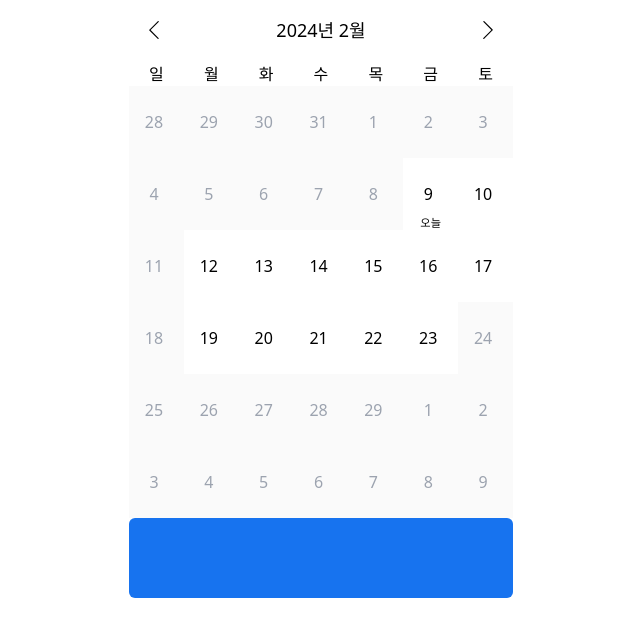
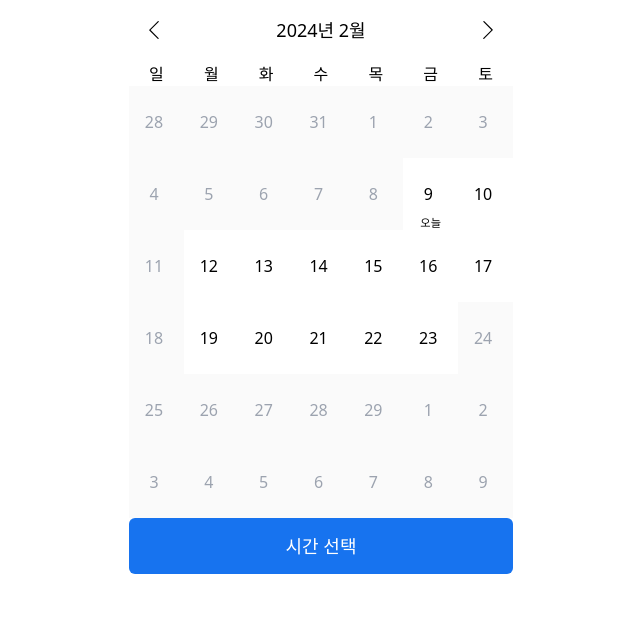
Before and after one commit to uudeok/calendeok, a React app: page / in a window 1280 px wide. Shown: the top 636 px of the page, without its empty margins (319-959 px from the left). Built offline with nearby package versions, Linux system fonts and the light colour scheme.

Commit message:
timePicker 필수옵션 생성

```diff
--- a/src/App.tsx
+++ b/src/App.tsx
@@ -1,4 +1,4 @@
-import React, { useState } from "react";
+import { useState } from "react";
 import Calender from "./Calendeok";
 import dayjs from "dayjs";
 
@@ -6,9 +6,16 @@ const SUNDAY = 0;
 
 const App = () => {
   const [date, setDate] = useState(new Date());
+  const [time, setTime] = useState("");
 
   const handleDate = (date: Date) => {
     console.log("date", date);
+    setDate(date);
+  };
+
+  const handleTime = (time: string) => {
+    console.log("time", time);
+    setTime(time);
   };
 
   const laterTwoWeeks = dayjs(new Date()).add(14, "day").toDate();
@@ -27,6 +34,8 @@ const App = () => {
       maxDate={laterTwoWeeks}
       filterDate={isOpenDay}
       showTimePicker={true}
+      onClickTime={handleTime}
+      selectedTime={time}
     />
   );
 };
--- a/src/Calendeok/index.tsx
+++ b/src/Calendeok/index.tsx
@@ -2,7 +2,7 @@ import { useState } from "react";
 import DayOfWeek from "./DayOfWeek";
 import Day from "./Day";
 import MonthController from "./MonthController";
-import TimePicker from "../TimePicker";
+import TimePicker, { TimePickerType } from "../TimePicker";
 
 type CalenderType = {
   selected: Date;
@@ -14,6 +14,16 @@ type CalenderType = {
   showTimePicker?: boolean;
 };
 
+type CalendarWithTimePicker = CalenderType & TimePickerType;
+
+type CalendarWithOutTimePicker = CalenderType & {
+  showTimePicker?: false;
+  onClickTime?: never;
+  selectedTime?: never;
+};
+
+type CombinedProps = CalendarWithTimePicker | CalendarWithOutTimePicker;
+
 const Calender = ({
   selected,
   onClick,
@@ -22,7 +32,9 @@ const Calender = ({
   maxDate,
   filterDate,
   showTimePicker,
-}: CalenderType) => {
+  onClickTime,
+  selectedTime,
+}: CombinedProps) => {
   const [curYear, SetCurYear] = useState(selected.getFullYear());
   const [curMonth, setCurMonth] = useState(selected.getMonth());
 
@@ -44,7 +56,14 @@ const Calender = ({
         maxDate={maxDate}
         filterDate={filterDate}
       />
-      {showTimePicker && <TimePicker timeInterval={30} />}
+      {showTimePicker && (
+        <TimePicker
+          timeInterval={30}
+          placeholder="시간 선택"
+          onClickTime={onClickTime}
+          selectedTime={selectedTime}
+        />
+      )}
     </div>
   );
 };
--- a/src/TimePicker/DropDown.tsx
+++ b/src/TimePicker/DropDown.tsx
@@ -3,20 +3,49 @@ import { TimeListType } from "../@types";
 
 type DropDownType = {
   timeList: TimeListType[];
+  placeholder?: string;
+  onClickTime: (time: string) => void;
+  selectedTime: string;
 };
 
-const DropDown = ({ timeList }: DropDownType) => {
+const DropDown = ({
+  timeList,
+  placeholder,
+  onClickTime,
+  selectedTime,
+}: DropDownType) => {
   const [isFolded, setIsFolded] = useState(false);
 
   const handleFolder = (e: React.MouseEvent) => {
     setIsFolded((prev) => !prev);
   };
 
+  const handleTime = (e: React.MouseEvent) => {
+    const item = e.target as HTMLElement;
+    const selectedTime = item.innerText;
+
+    onClickTime(selectedTime);
+    setIsFolded(false);
+  };
+
   return (
     <>
-      <div className="w-auto h-20 bg-regal-blue rounded-md cursor-pointer">
-        <div onClick={handleFolder}></div>
+      <div
+        className="w-auto h-14 text-lg bg-regal-blue rounded-md cursor-pointer relative flex items-center justify-center text-white"
+        onClick={handleFolder}
+      >
+        {selectedTime ? selectedTime : placeholder}
       </div>
+
+      {isFolded && (
+        <ul className="h-80 overflow-auto" onClick={handleTime}>
+          {timeList.map((time) => (
+            <li key={time.label} className="h-14 p-2 border text-center">
+              {time.label}
+            </li>
+          ))}
+        </ul>
+      )}
     </>
   );
 };
--- a/src/TimePicker/index.tsx
+++ b/src/TimePicker/index.tsx
@@ -1,16 +1,29 @@
 import { generateTimeArray } from "../Util/time";
 import DropDown from "./DropDown";
 
-type TimePickerType = {
+export type TimePickerType = {
   timeInterval?: number;
+  placeholder?: string;
+  onClickTime: (time: string) => void;
+  selectedTime: string;
 };
 
-const TimePicker = ({ timeInterval = 60 }: TimePickerType) => {
+const TimePicker = ({
+  timeInterval = 60,
+  placeholder,
+  onClickTime,
+  selectedTime,
+}: TimePickerType) => {
   const timeList = generateTimeArray(timeInterval);
 
   return (
     <div>
-      <DropDown timeList={timeList} />
+      <DropDown
+        timeList={timeList}
+        placeholder={placeholder}
+        onClickTime={onClickTime}
+        selectedTime={selectedTime}
+      />
     </div>
   );
 };
```
